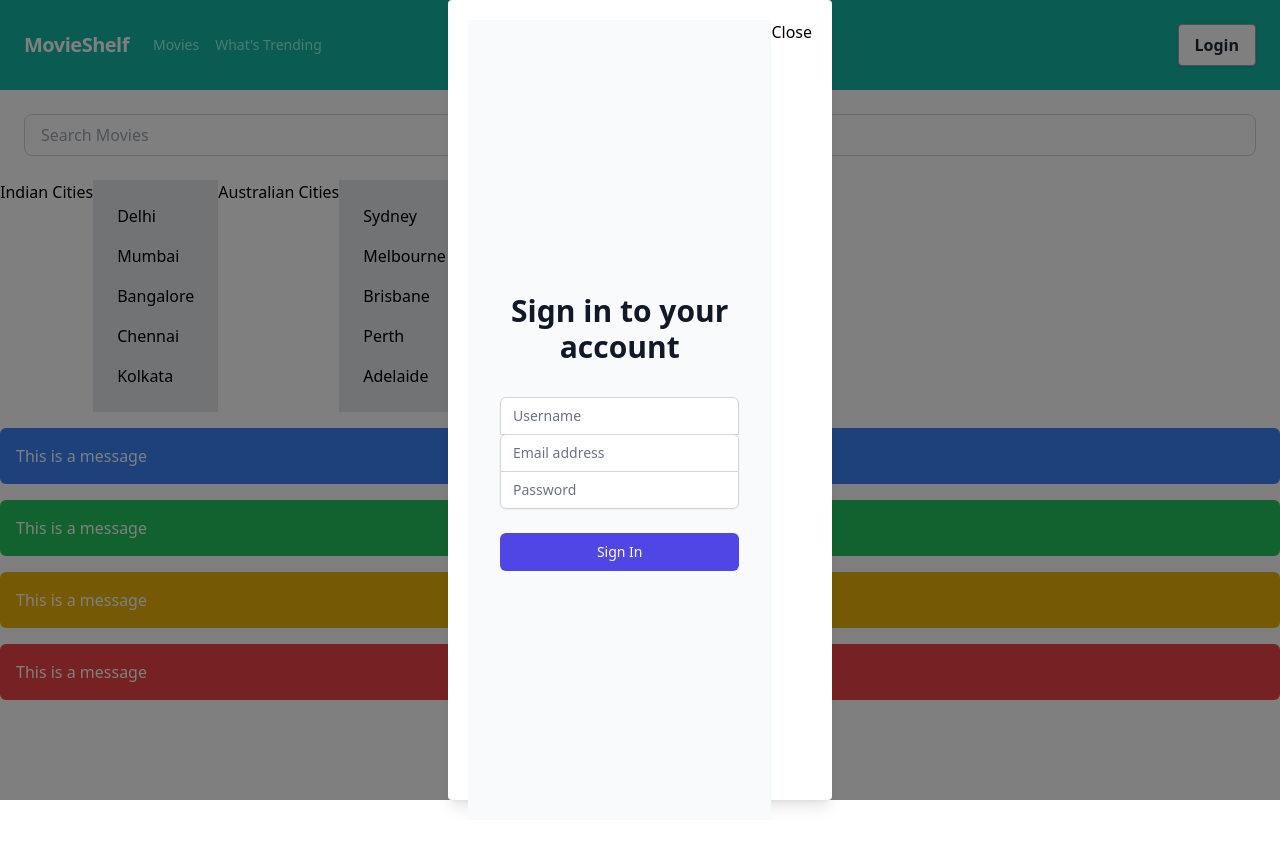
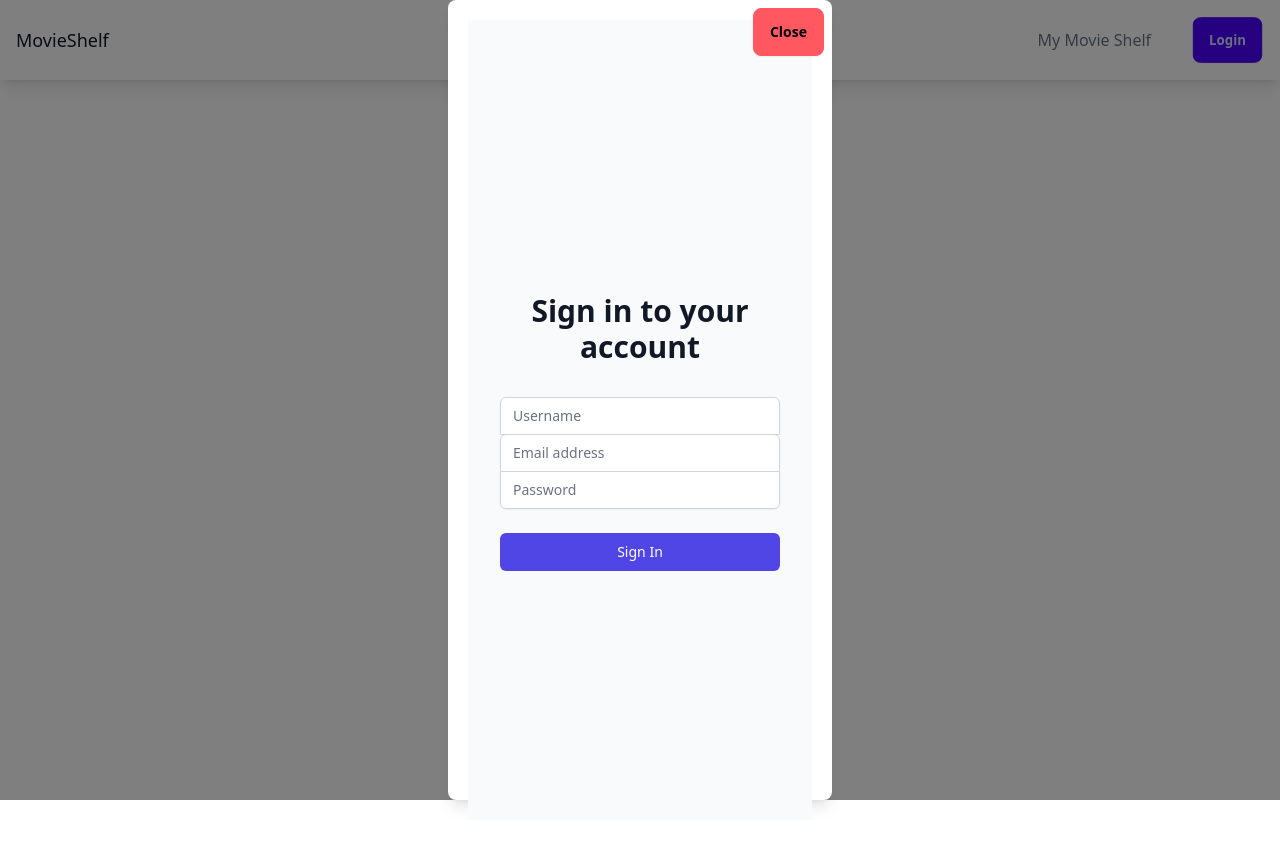
Before and after one commit to varungarg2796/MovieShelf-Frontend, a React (Create React App) app: page / in a window 1280 px wide. Both pictures are taken after a click on the button "Login". Shown: the top 846 px of the page. Before the commit the page ends 800 px from the top, so only its background shows below. Built offline with nearby package versions, Linux system fonts and the light colour scheme.

Commit message:
Adding a navbar, searchbar, daisyui

```diff
--- a/package.json
+++ b/package.json
@@ -10,6 +10,7 @@
     "@types/node": "^16.18.97",
     "@types/react": "^18.3.2",
     "@types/react-dom": "^18.3.0",
+    "daisyui": "^4.11.1",
     "react": "^18.3.1",
     "react-dom": "^18.3.1",
     "react-router-dom": "^6.23.1",
--- a/src/components/navbar.tsx
+++ b/src/components/navbar.tsx
@@ -1,9 +1,10 @@
-import React, { useState } from 'react';
+import { useState } from 'react';
+import { Link } from 'react-router-dom';
 import LoginPage from '../pages/login';
 
 const Navbar: React.FC = () => {
-
   const [showLoginModal, setShowLoginModal] = useState(false);
+  const [isMenuOpen, setIsMenuOpen] = useState(false);
 
   const handleLoginClick = () => {
     setShowLoginModal(true);
@@ -11,36 +12,61 @@ const Navbar: React.FC = () => {
 
   return (
     <>
-    <nav className="flex items-center justify-between flex-wrap bg-teal-500 p-6">
-      <div className="flex items-center flex-shrink-0 text-white mr-6">
-        <span className="font-semibold text-xl tracking-tight">MovieShelf</span>
+    <nav className="bg-white p-4 flex justify-between items-center lg:justify-start lg:space-x-10 shadow-lg">
+        <div className="flex justify-start lg:w-0 lg:flex-1">
+          <Link to="/" className="text-lg font-medium text-gray-900">
+            MovieShelf
+          </Link>
         </div>
-      <div className="block lg:hidden">
-        <button className="flex items-center px-3 py-2 border rounded text-teal-200 border-teal-400 hover:text-white hover:border-white">
-          <svg className="fill-current h-3 w-3" viewBox="0 0 20 20" xmlns="http://www.w3.org/2000/svg"><title>Menu</title><path d="M0 3h20v2H0V3zm0 6h20v2H0V9zm0 6h20v2H0v15z"/></svg>
+        <div className="-mr-2 -my-2 lg:hidden">
+          <button onClick={() => setIsMenuOpen(true)} className="btn btn-primary">
+            Menu
           </button>
         </div>
-      <div className="w-full block flex-grow lg:flex lg:items-center lg:w-auto">
-        <div className="text-sm lg:flex-grow">
-          <a href="#responsive-header" className="block mt-4 lg:inline-block lg:mt-0 text-teal-200 hover:text-white mr-4">
-            Movies
-          </a>
-          <a href="#responsive-header" className="block mt-4 lg:inline-block lg:mt-0 text-teal-200 hover:text-white mr-4">
-            What's Trending
-          </a>
+        <div className="hidden lg:flex lg:space-x-10 items-center">
+          <Link to="/my-movie-shelf" className="text-base font-medium text-gray-500 hover:text-gray-900">
+            My Movie Shelf
+          </Link>
+          <button onClick={handleLoginClick} className="btn btn-primary">
+            Login
+          </button>
+        </div>
+      </nav>
+      {isMenuOpen && (
+        <div className="absolute top-0 inset-x-0 p-2 transition transform origin-top-right lg:hidden">
+          <div className="rounded-lg shadow-lg">
+            <div className="rounded-lg shadow-xs bg-white divide-y-2 divide-gray-50">
+              <div className="pt-5 pb-6 px-5 space-y-6">
+                <div className="flex items-center justify-between">
+                  <div>
+                    <Link to="/" className="text-lg font-medium text-gray-900">
+                      Logo
+                    </Link>
+                  </div>
+                  <div className="-mr-2">
+                    <button onClick={() => setIsMenuOpen(false)} className="btn btn-error">
+                      Close
+                    </button>
+                  </div>
                 </div>
                 <div>
-          <button onClick={handleLoginClick} className="bg-white hover:bg-gray-100 text-gray-800 font-semibold py-2 px-4 border border-gray-400 rounded shadow">
+                  <Link to="/about" className="block w-full px-5 py-3 text-center font-medium text-gray-500 bg-gray-100 hover:bg-gray-200">
+                    About
+                  </Link>
+                  <button onClick={handleLoginClick} className="btn btn-primary w-full mt-5">
                     Login
                   </button>
                 </div>
               </div>
-    </nav>
+            </div>
+          </div>
+        </div>
+      )}
       {showLoginModal && (
-  <div className="modal fixed top-0 left-0 w-full h-full flex items-center justify-center z-50">
-    <div className="bg-black opacity-50 absolute top-0 left-0 w-full h-full"></div>
-    <div className="bg-white p-5 rounded shadow-lg max-w-sm max-h-full w-full relative">
-      <button onClick={() => setShowLoginModal(false)} className="float-right">Close</button>
+        <div className="fixed inset-0 flex items-center justify-center z-50">
+          <div className="bg-black opacity-50 absolute inset-0"></div>
+          <div className="p-5 bg-white rounded-lg shadow-lg max-w-sm max-h-full w-full relative">
+            <button onClick={() => setShowLoginModal(false)} className="btn btn-error absolute top-2 right-2">Close</button>
             <LoginPage />
           </div>
         </div>
--- a/src/pages/homePage.tsx
+++ b/src/pages/homePage.tsx
@@ -3,30 +3,20 @@ import Navbar from '../components/navbar';
 import ListGroup from '../components/ListGroup';
 import Message from '../components/Message';
 
-
 const HomePage: React.FC = () => {
 
-const IndianCities = ["Delhi", "Mumbai", "Bangalore", "Chennai", "Kolkata"];
-const AustralianCities = ["Sydney", "Melbourne", "Brisbane", "Perth", "Adelaide"];
-const handleSelectItem = (city: string) => {
-    console.log(city);
-};
     return (
         <div>
             <Navbar />
-      <div className="p-6">
-        <input className="bg-white focus:outline-none focus:shadow-outline border border-gray-300 rounded-lg py-2 px-4 block w-full appearance-none leading-normal" type="text" placeholder="Search Movies"></input>
+            <div className="flex justify-center h-screen">
+                <div className="mt-4">
+                    <input
+                        type="text"
+                        className="input input-bordered w-64"
+                        placeholder="Search for your favorite movie"
+                    />
                 </div>
-
-      <div className="flex flex-wrap">
-        <ListGroup cities={IndianCities} heading='Indian Cities' onSelectItem={handleSelectItem} />
-        <ListGroup cities={AustralianCities} heading='Australian Cities' onSelectItem={handleSelectItem} />
             </div>
-
-      <div>
-        <Message message="This is a message" />
-      </div>
-      {/* Rest of your homepage */}
         </div>
     );
 };
--- a/tailwind.config.js
+++ b/tailwind.config.js
@@ -3,8 +3,14 @@ module.exports = {
   content: [
     './src/**/*.{js,jsx,ts,tsx}',
   ],
+  darkMode: false, // or 'media' or 'class'
   theme: {
     extend: {},
   },
-  plugins: [],
+  variants: {
+    extend: {},
+  },
+  plugins: [
+    require('daisyui'),
+  ],
 }
```
Also changed, not shown: 1 other file (tests, documents, lock files or other folders). Lines whose indentation alone changed are shown as unchanged.
